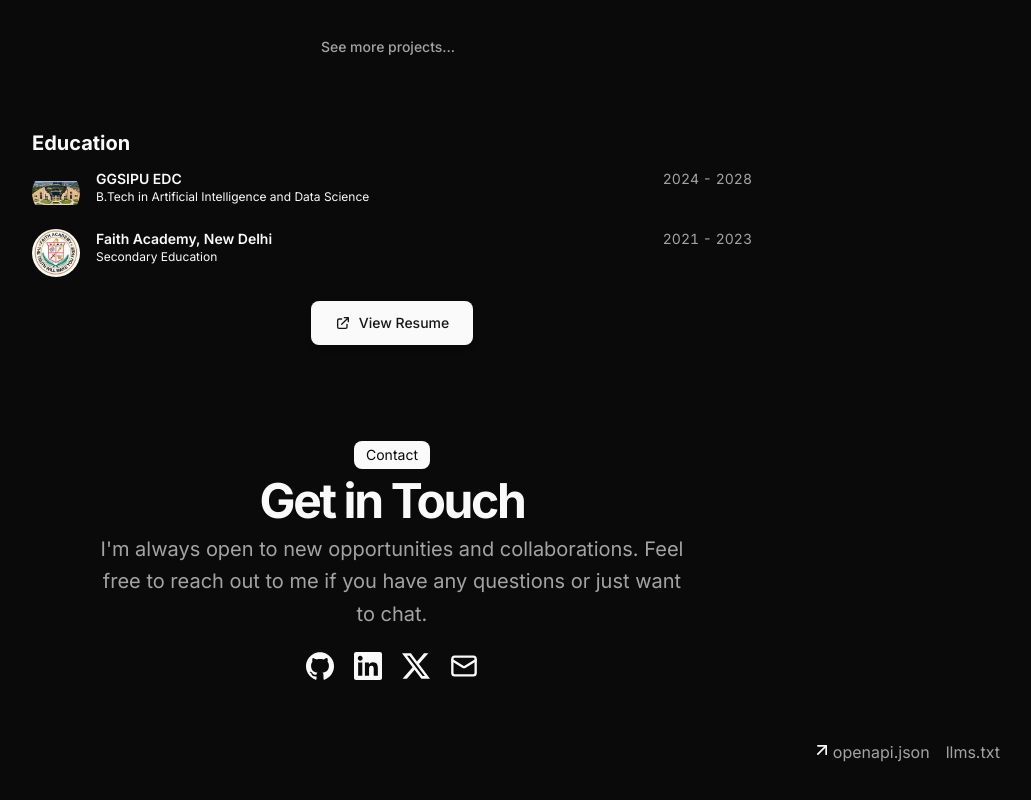
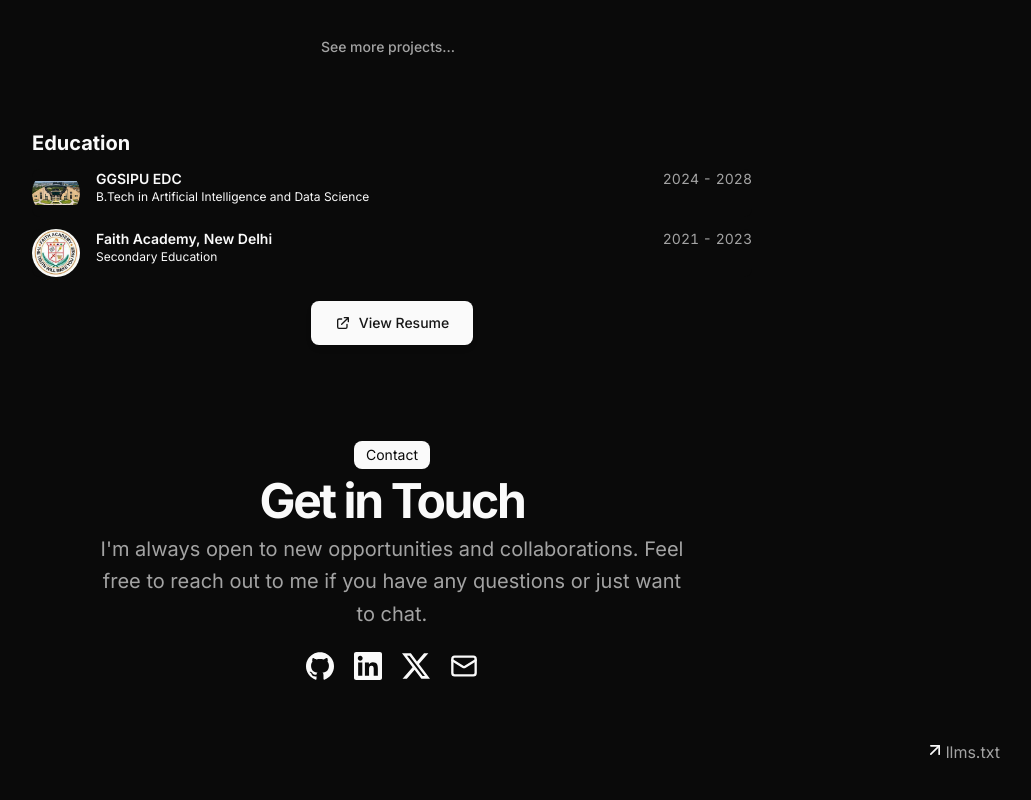
Before and after one commit to Waqar080206/Personal-Portfolio, a Next.js app: page / in a window 1280 px wide. Shown: the part 2838-3638 px from the top of the page, without its empty margins (248-1279 px from the left). Built offline with nearby package versions, Linux system fonts and the light colour scheme.

Commit message:
Remove openapi.json link from the footer for cleaner UI

```diff
--- a/src/app/page.tsx
+++ b/src/app/page.tsx
@@ -311,14 +311,6 @@ export default function Page() {
       <path d="M7 7h10v10"/><path d="M7 17 17 7"/>
     </svg>
     <a
-      href="/openapi.json"
-      target="_blank"
-      rel="noopener noreferrer"
-      className="inline-flex items-center gap-2 text-base text-muted-foreground hover:text-foreground underline-offset-2 hover:underline transition-colors duration-200 mr-4"
-    >
-      openapi.json
-    </a>
-    <a
       href="/llms.txt"
       target="_blank"
       rel="noopener noreferrer"
```
